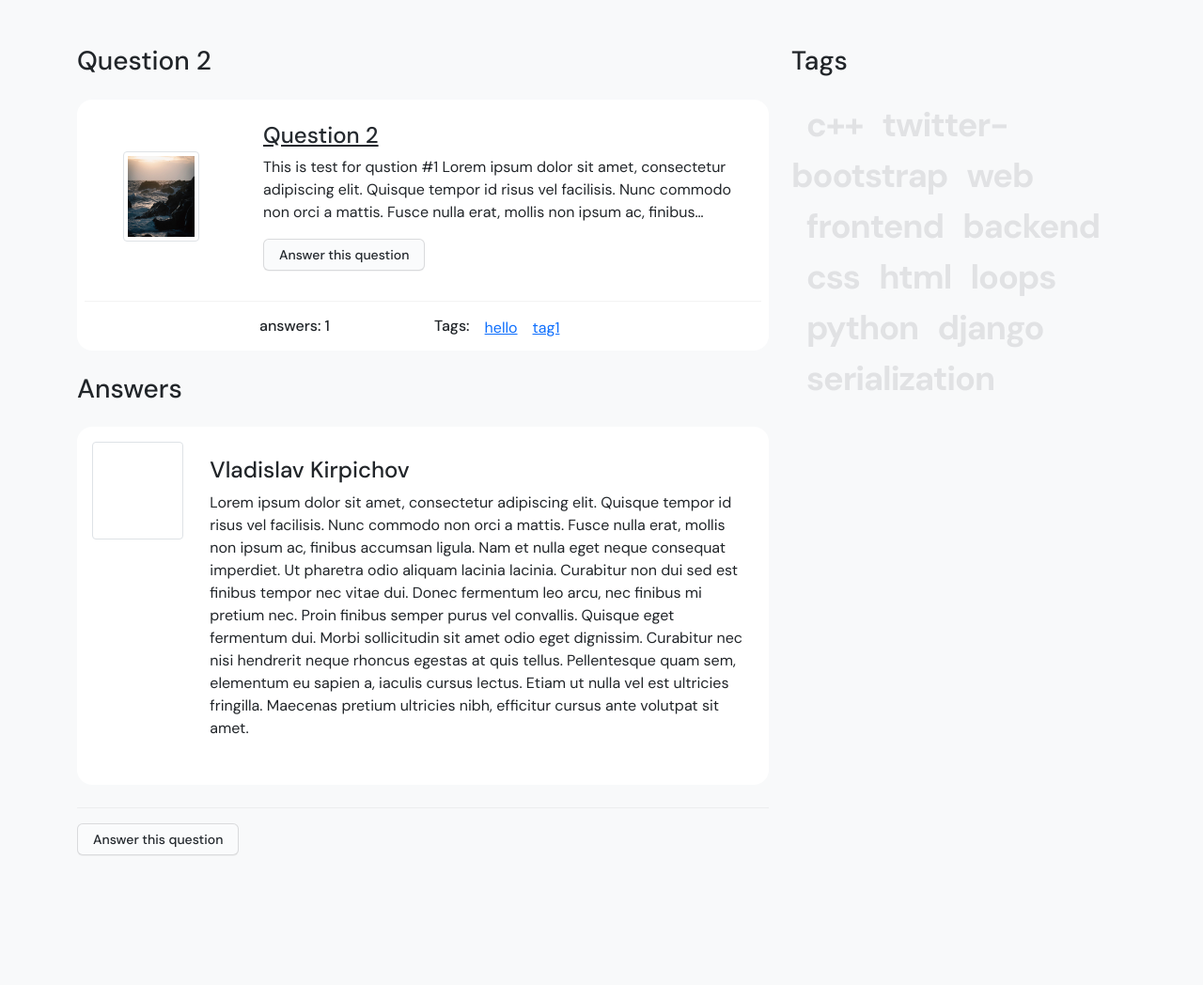
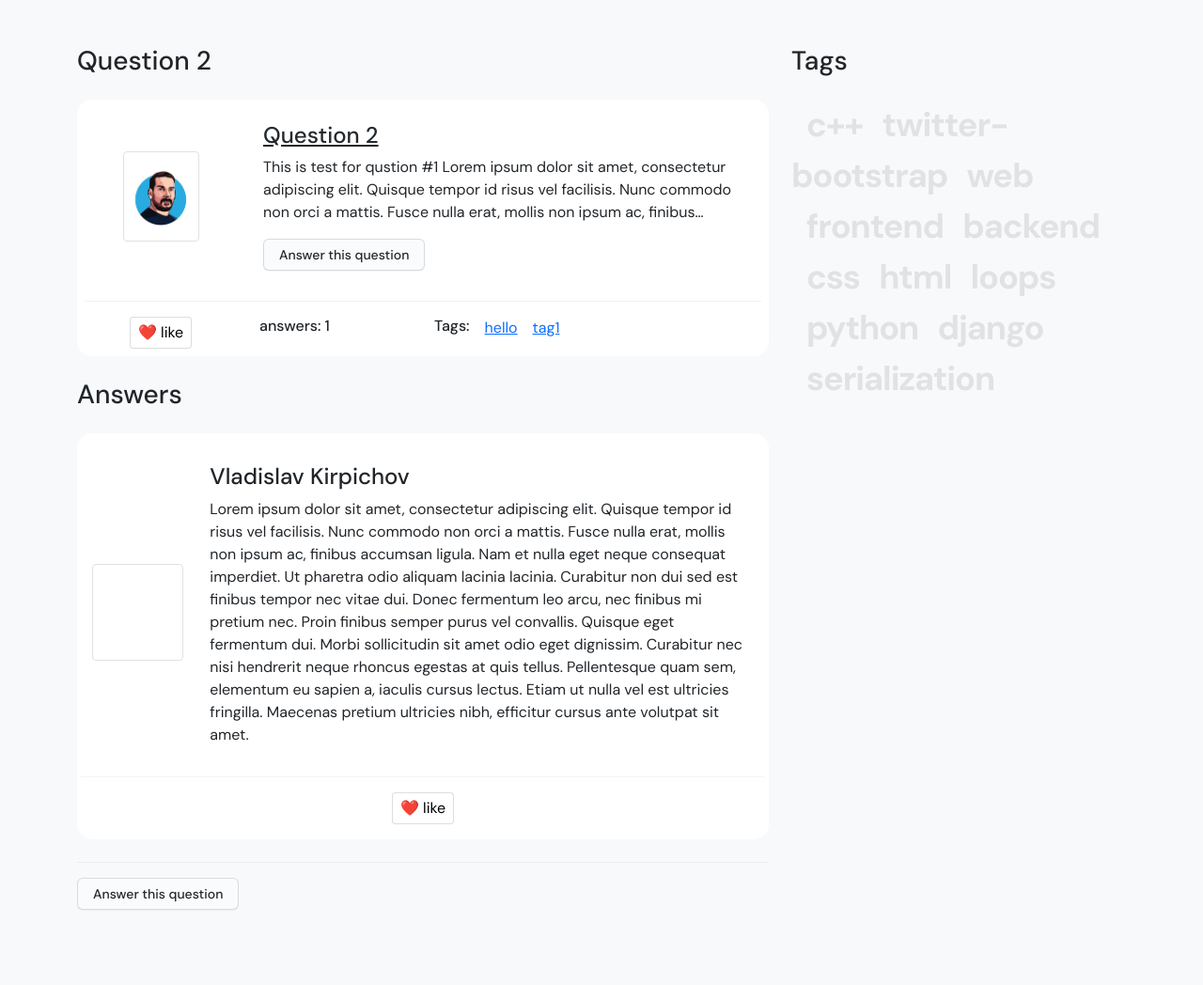
Before and after one commit to VladislavKirpichov/Technopark-WEB, a Django app: a page that uses templates/inc/answer.html in a window 1280 px wide. Shown: the part 56-1104 px from the top of the page at 94% size. Before the commit the page ends 966 px from the top, so only its background shows below. Run offline with Django 4.2, Linux system fonts and the light colour scheme; some libraries are stand-ins or nearby versions.

Commit message:
final? edit dz2

```diff
--- a/app/views.py
+++ b/app/views.py
@@ -19,7 +19,7 @@
         "hot": True,
         "tags": [f"hello", f"tag{i}"],
         "text": f"This is test for qustion #{i}\n" + LOREM_IPSUM,
-        "img": "/img/img.jpg"
+        "img": f"/img/avatar_{i % 3 + 1}.jpeg"
     } for i in range(25)
 ]
 
@@ -29,7 +29,7 @@
         "user": "Vladislav Kirpichov",
         "content": LOREM_IPSUM,
         "questionId": i,
-        "img": "./img/no_war.jpeg"
+        "img": "/img/avatar_1.jpeg"
     } for i in range(25)
 ]
 
--- a/templates/inc/answer.html
+++ b/templates/inc/answer.html
@@ -2,7 +2,7 @@
 
 <div style="border: none; border-radius: 16px" class="col-12 card">
     <div class="row p-3">
-        <div class="col-md-2">
+        <div class="col-md-2 d-flex align-items-center">
             <img style="height: 0; padding-bottom: 100%; width: 100%; object-fit: cover" class="img-thumbnail avatar" src="{% static answer.img %}">
         </div>
         <div class="answer card-body col-md-6">
@@ -12,5 +12,9 @@
                 <h6 class="correct">Correct!</h6>
             {% endif %}
         </div>
+        <hr>
+        <div class="col-12 d-flex justify-content-center">
+            <button style="background-color: #fff; padding: 4px 8px; border-radius: 4px; border: 1px solid rgba(27, 31, 35, 0.15);">❤️ like</button>
+        </div>
     </div>
 </div>
--- a/templates/inc/question.html
+++ b/templates/inc/question.html
@@ -13,7 +13,9 @@
     </div>
     <hr>
     <div class="row">
-        <div class="col-md-3"></div>
+        <div class="col-md-3 d-flex justify-content-center">
+            <button style="background-color: #fff; padding: 4px 8px; border-radius: 4px; border: 1px solid rgba(27, 31, 35, 0.15);">❤️ like</button>
+        </div>
         <div class="col-md-3">
 {#            <h6>answers: {% answers|length %}</h6>#}
             <h6>answers: 1</h6>
```
Also changed, not shown: static/img/avatar_1.jpeg (added), static/img/avatar_2.jpeg (added), static/img/avatar_3.jpeg (added), static/img/img.jpg (deleted), static/img/no_war.jpeg (deleted).
